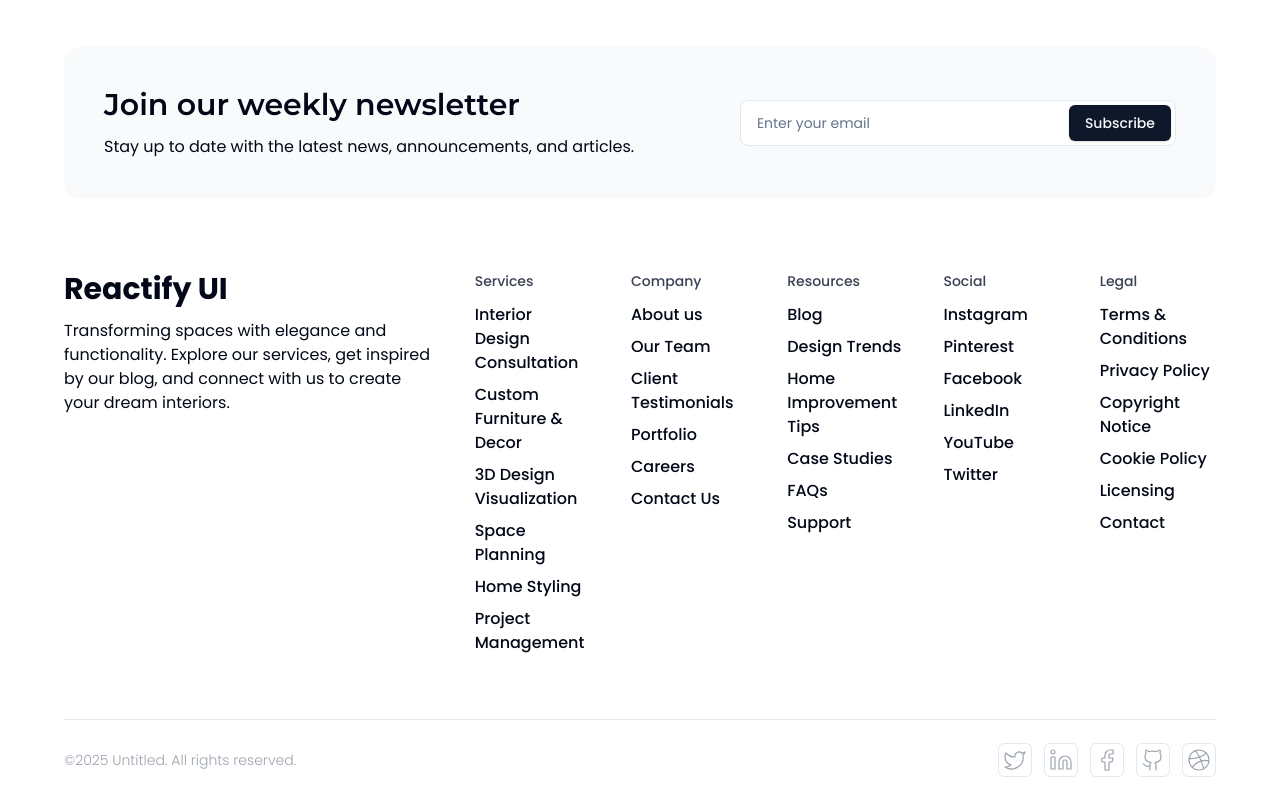
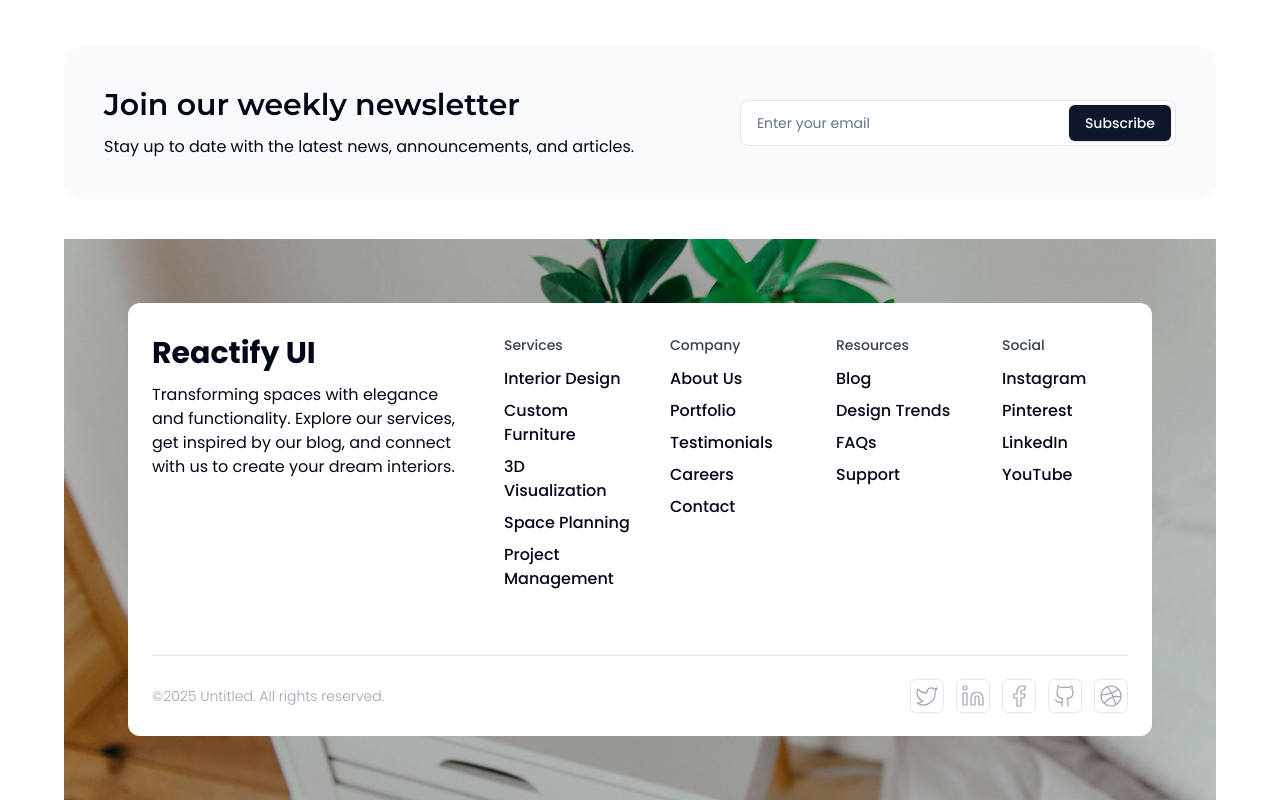
Before and after one commit to shashankaz/relix, a React (Vite) app: page / in a window 1280 px wide. Shown: the part 2919-3719 px from the top of the page. Built offline with nearby package versions, Linux system fonts and the light colour scheme.

Commit message:
feat: add footer cover image for enhanced visual appeal

```diff
--- a/src/components/Footer.tsx
+++ b/src/components/Footer.tsx
@@ -3,7 +3,8 @@ import { Dribbble, Facebook, Github, Linkedin, Twitter } from "lucide-react";
 
 const Footer = () => {
   return (
-    <div>
+    <div className="relative px-4 sm:px-8 md:px-16 py-4 sm:py-8 md:py-16 mt-10">
+      <div className="z-10 bg-white rounded-xl px-6 max-w-7xl mx-auto">
         <div className="flex flex-col lg:flex-row gap-10 pb-16 pt-8 border-b">
           <div className="w-full lg:w-2/6">
             <h1 className="text-3xl font-bold">Reactify UI</h1>
@@ -13,26 +14,26 @@ const Footer = () => {
               your dream interiors.
             </p>
           </div>
-        <div className="w-full lg:w-4/6 grid grid-cols-2 md:grid-cols-3 lg:grid-cols-5 gap-10">
+          <div className="w-full lg:w-4/6 grid grid-cols-2 md:grid-cols-2 lg:grid-cols-4 gap-10">
             <ul className="space-y-2 font-medium">
               <li className="text-sm mb-3 text-gray-700">Services</li>
               <motion.li
                 whileHover={{ x: 12 }}
                 className="hover:underline hover:cursor-pointer"
               >
-              Interior Design Consultation
+                Interior Design
               </motion.li>
               <motion.li
                 whileHover={{ x: 12 }}
                 className="hover:underline hover:cursor-pointer"
               >
-              Custom Furniture & Decor
+                Custom Furniture
               </motion.li>
               <motion.li
                 whileHover={{ x: 12 }}
                 className="hover:underline hover:cursor-pointer"
               >
-              3D Design Visualization
+                3D Visualization
               </motion.li>
               <motion.li
                 whileHover={{ x: 12 }}
@@ -44,34 +45,17 @@ const Footer = () => {
                 whileHover={{ x: 12 }}
                 className="hover:underline hover:cursor-pointer"
               >
-              Home Styling
-            </motion.li>
-            <motion.li
-              whileHover={{ x: 12 }}
-              className="hover:underline hover:cursor-pointer"
-            >
                 Project Management
               </motion.li>
             </ul>
+
             <ul className="space-y-2 font-medium">
               <li className="text-sm mb-3 text-gray-700">Company</li>
               <motion.li
                 whileHover={{ x: 12 }}
                 className="hover:underline hover:cursor-pointer"
               >
-              About us
-            </motion.li>
-            <motion.li
-              whileHover={{ x: 12 }}
-              className="hover:underline hover:cursor-pointer"
-            >
-              Our Team
-            </motion.li>
-            <motion.li
-              whileHover={{ x: 12 }}
-              className="hover:underline hover:cursor-pointer"
-            >
-              Client Testimonials
+                About Us
               </motion.li>
               <motion.li
                 whileHover={{ x: 12 }}
@@ -83,15 +67,22 @@ const Footer = () => {
                 whileHover={{ x: 12 }}
                 className="hover:underline hover:cursor-pointer"
               >
+                Testimonials
+              </motion.li>
+              <motion.li
+                whileHover={{ x: 12 }}
+                className="hover:underline hover:cursor-pointer"
+              >
                 Careers
               </motion.li>
               <motion.li
                 whileHover={{ x: 12 }}
                 className="hover:underline hover:cursor-pointer"
               >
-              Contact Us
+                Contact
               </motion.li>
             </ul>
+
             <ul className="space-y-2 font-medium">
               <li className="text-sm mb-3 text-gray-700">Resources</li>
               <motion.li
@@ -110,18 +101,6 @@ const Footer = () => {
                 whileHover={{ x: 12 }}
                 className="hover:underline hover:cursor-pointer"
               >
-              Home Improvement Tips
-            </motion.li>
-            <motion.li
-              whileHover={{ x: 12 }}
-              className="hover:underline hover:cursor-pointer"
-            >
-              Case Studies
-            </motion.li>
-            <motion.li
-              whileHover={{ x: 12 }}
-              className="hover:underline hover:cursor-pointer"
-            >
                 FAQs
               </motion.li>
               <motion.li
@@ -131,6 +110,7 @@ const Footer = () => {
                 Support
               </motion.li>
             </ul>
+
             <ul className="space-y-2 font-medium">
               <li className="text-sm mb-3 text-gray-700">Social</li>
               <motion.li
@@ -149,12 +129,6 @@ const Footer = () => {
                 whileHover={{ x: 12 }}
                 className="hover:underline hover:cursor-pointer"
               >
-              Facebook
-            </motion.li>
-            <motion.li
-              whileHover={{ x: 12 }}
-              className="hover:underline hover:cursor-pointer"
-            >
                 LinkedIn
               </motion.li>
               <motion.li
@@ -162,51 +136,6 @@ const Footer = () => {
                 className="hover:underline hover:cursor-pointer"
               >
                 YouTube
-            </motion.li>
-            <motion.li
-              whileHover={{ x: 12 }}
-              className="hover:underline hover:cursor-pointer"
-            >
-              Twitter
-            </motion.li>
-          </ul>
-          <ul className="space-y-2 font-medium">
-            <li className="text-sm mb-3 text-gray-700">Legal</li>
-            <motion.li
-              whileHover={{ x: 12 }}
-              className="hover:underline hover:cursor-pointer"
-            >
-              Terms & Conditions
-            </motion.li>
-            <motion.li
-              whileHover={{ x: 12 }}
-              className="hover:underline hover:cursor-pointer"
-            >
-              Privacy Policy
-            </motion.li>
-            <motion.li
-              whileHover={{ x: 12 }}
-              className="hover:underline hover:cursor-pointer"
-            >
-              Copyright Notice
-            </motion.li>
-            <motion.li
-              whileHover={{ x: 12 }}
-              className="hover:underline hover:cursor-pointer"
-            >
-              Cookie Policy
-            </motion.li>
-            <motion.li
-              whileHover={{ x: 12 }}
-              className="hover:underline hover:cursor-pointer"
-            >
-              Licensing
-            </motion.li>
-            <motion.li
-              whileHover={{ x: 12 }}
-              className="hover:underline hover:cursor-pointer"
-            >
-              Contact
               </motion.li>
             </ul>
           </div>
@@ -216,31 +145,46 @@ const Footer = () => {
             &copy;2025 Untitled. All rights reserved.
           </p>
           <div className="flex gap-3 mt-4 sm:mt-0">
-          <motion.div whileHover={{ y: -3 }} className="border rounded-md p-1">
+            <motion.div
+              whileHover={{ y: -3 }}
+              className="border rounded-md p-1"
+            >
               <Twitter
                 strokeWidth="1.2"
                 className="h-5 md:h-6 w-5 md:w-6 text-gray-400"
               />
             </motion.div>
-          <motion.div whileHover={{ y: -3 }} className="border rounded-md p-1">
+            <motion.div
+              whileHover={{ y: -3 }}
+              className="border rounded-md p-1"
+            >
               <Linkedin
                 strokeWidth="1.2"
                 className="h-5 md:h-6 w-5 md:w-6 text-gray-400"
               />
             </motion.div>
-          <motion.div whileHover={{ y: -3 }} className="border rounded-md p-1">
+            <motion.div
+              whileHover={{ y: -3 }}
+              className="border rounded-md p-1"
+            >
               <Facebook
                 strokeWidth="1.2"
                 className="h-5 md:h-6 w-5 md:w-6 text-gray-400"
               />
             </motion.div>
-          <motion.div whileHover={{ y: -3 }} className="border rounded-md p-1">
+            <motion.div
+              whileHover={{ y: -3 }}
+              className="border rounded-md p-1"
+            >
               <Github
                 strokeWidth="1.2"
                 className="h-5 md:h-6 w-5 md:w-6 text-gray-400"
               />
             </motion.div>
-          <motion.div whileHover={{ y: -3 }} className="border rounded-md p-1">
+            <motion.div
+              whileHover={{ y: -3 }}
+              className="border rounded-md p-1"
+            >
               <Dribbble
                 strokeWidth="1.2"
                 className="h-5 md:h-6 w-5 md:w-6 text-gray-400"
@@ -249,6 +193,15 @@ const Footer = () => {
           </div>
         </div>
       </div>
+      <div className="absolute inset-0 -z-10">
+        <img
+          src="/footer-cover.jpg"
+          alt="Footer Cover"
+          className="h-full w-full object-cover"
+        />
+      </div>
+      <div className="absolute inset-0 bg-black/20 -z-10"></div>
+    </div>
   );
 };
 
```
Also changed, not shown: public/footer-cover.jpg (added). Lines whose indentation alone changed are shown as unchanged.
